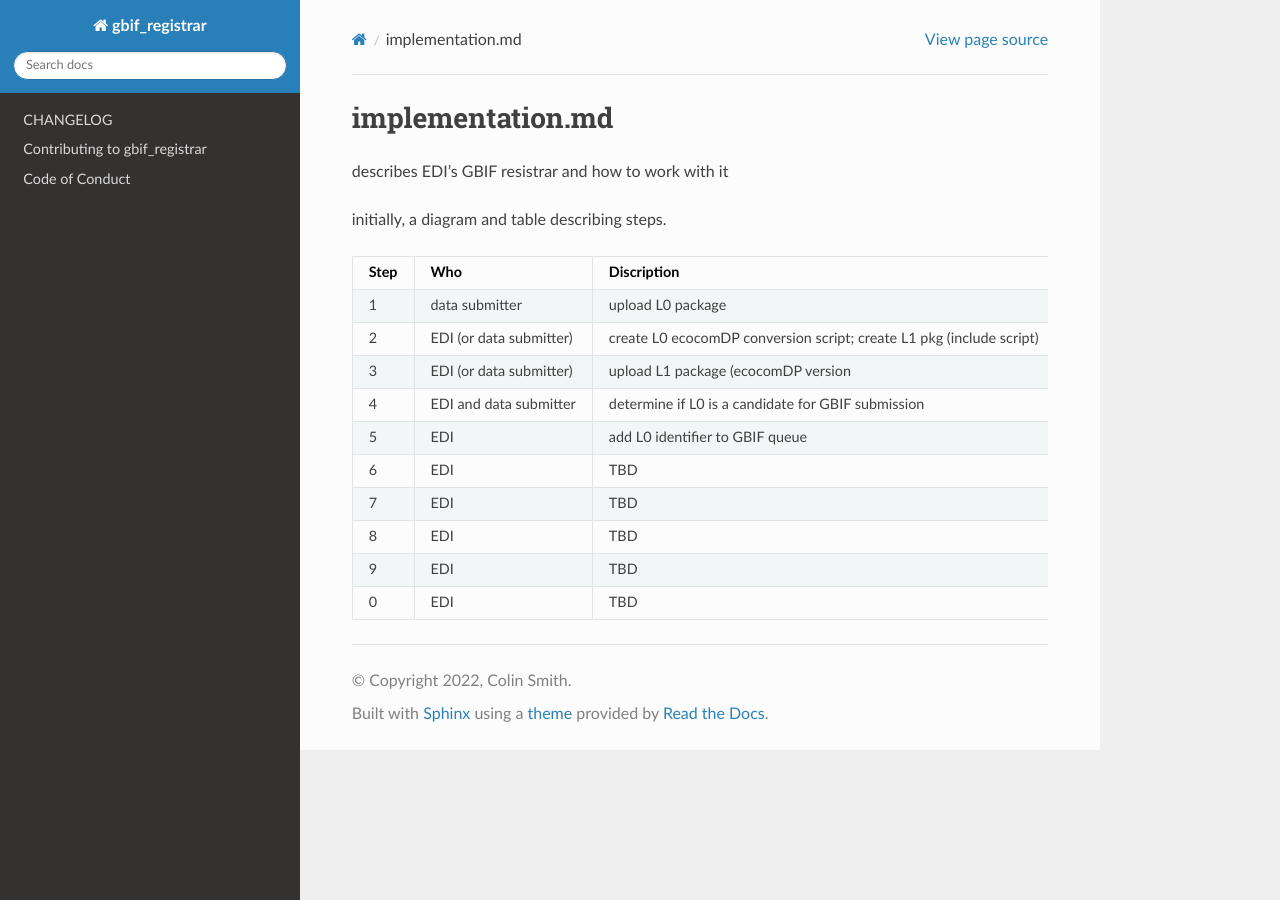
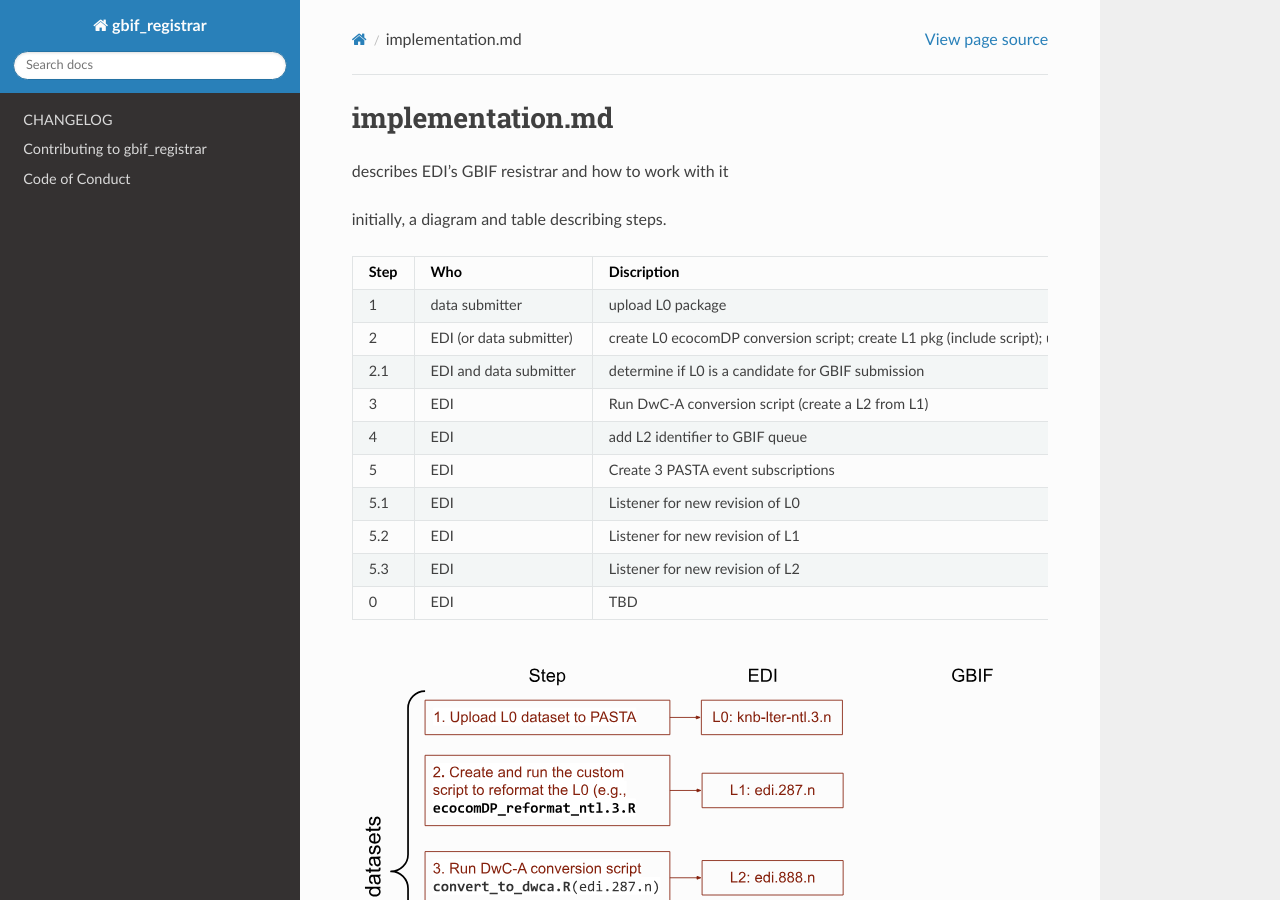
Before and after one commit to EDIorg/gbif_registrar, a Sphinx documentation site: the page built from docs/implementation.md, in a window 1280 px wide and 900 px high. Built offline with Sphinx 7.4.7 and the Read the Docs theme 2.0.0, drawn with Linux system fonts in a browser that asks for light colours; pages that are not in the unit, such as notebooks, are missing from menus.

Commit message:
docs: link images to implementation doc
match table to image

```diff
--- a/docs/implementation.md
+++ b/docs/implementation.md
@@ -7,12 +7,16 @@ initially, a diagram and table describing steps.
 | Step | Who | Discription |
 | ------ | ---------- | ------------------------------------------------- |
 | 1 | data submitter | upload L0 package |
-| 2 | EDI (or data submitter) | create L0 ecocomDP conversion script; create L1 pkg (include script) |
-| 3 | EDI (or data submitter) | upload L1 package (ecocomDP version |
-| 4 | EDI and data submitter | determine if L0 is a candidate for GBIF submission |
-| 5 | EDI | add L0 identifier to GBIF queue |
-| 6 | EDI | TBD |
-| 7 | EDI | TBD |
-| 8 | EDI | TBD |
-| 9 | EDI | TBD |
+| 2 | EDI (or data submitter) | create L0 ecocomDP conversion script; create L1 pkg (include script); upload L1 package|
+| 2.1 | EDI and data submitter | determine if L0 is a candidate for GBIF submission |
+| 3 | EDI | Run DwC-A conversion script (create a L2 from L1) |
+| 4 | EDI | add L2 identifier to GBIF queue |
+| 5 | EDI | Create 3 PASTA event subscriptions |
+| 5.1 | EDI | Listener for new revision of L0 |
+| 5.2 | EDI | Listener for new revision of L1|
+| 5.3 | EDI | Listener for new revision of L2 |
 | 0 | EDI | TBD |
+
+![alt text](GBIF_process_setup2.svg)
+
+![alt text](GBIF_contributions_automated.svg)
```
